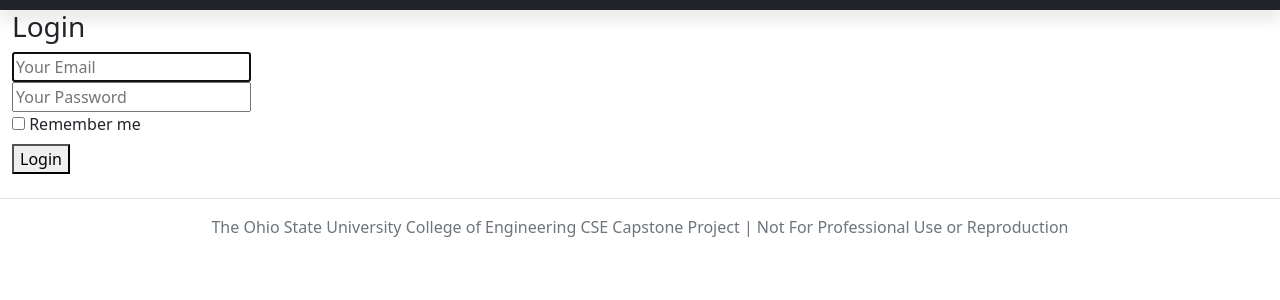
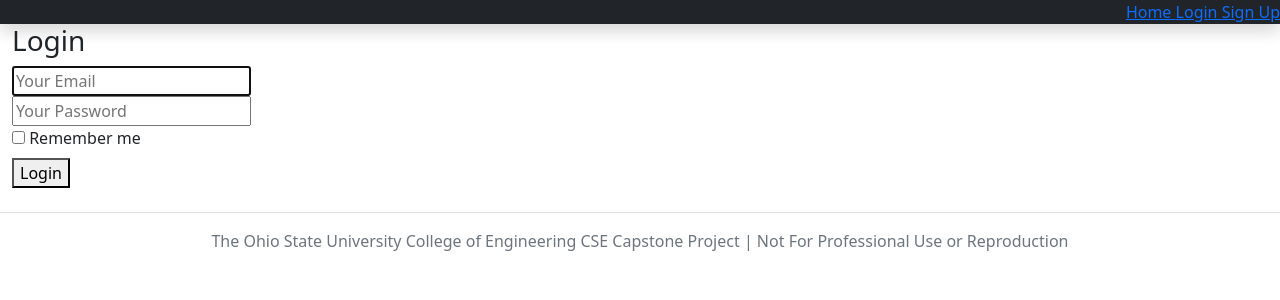
Before and after one commit to nkd7/Product-Dashboard, a Flask app: page /login in a window 1280 px wide. Shown: the top 300 px of the page. Run offline with Flask 2, Linux system fonts and the light colour scheme; some libraries are stand-ins or nearby versions.

Commit message:
Finished login

```diff
--- a/project/auth.py
+++ b/project/auth.py
@@ -1,4 +1,7 @@
-from flask import Blueprint, render_template
+from flask import Blueprint, render_template, redirect, url_for, request, flash
+from flask_login import login_user, login_required, logout_user
+from werkzeug.security import generate_password_hash, check_password_hash
+from .models import User
 from . import db
 
 auth = Blueprint('auth', __name__)
@@ -7,10 +10,54 @@
 def login():
     return render_template('login.html')
 
+@auth.route('/login', methods=['POST'])
+def login_post():
+    # code to validate user password
+    email = request.form.get('email')
+    password = request.form.get('password')
+    remember = True if request.form.get('remember') else False
+
+    user = User.query.filter_by(email=email).first()
+
+    # check if the user actually exists
+    # take the user-supplied password, hash it, and compare it to the hashed password in the database
+    if not user or not check_password_hash(user.password, password):
+        flash('Please check your login details and try again.')
+        return redirect(url_for('auth.login')) # if the user doesn't exist or password is wrong, reload the page
+
+    # if the above check passes, then we know the user has the right credentials
+    login_user(user, remember=remember)
+    return redirect(url_for('home.home_page'))
+
 @auth.route('/signup')
 def signup():
     return render_template('signup.html')
 
+@auth.route('/signup', methods=['POST'])
+def signup_post():
+    # code to validate and add user to database
+    email = request.form.get('email')
+    name = request.form.get('name')
+    password = request.form.get('password')
+
+    user = User.query.filter_by(email=email).first() # if this returns a user, then the email already exists in database
+
+    if user: # if a user is found, we want to redirect back to signup page so user can try again
+        flash('Email address already exists')
+        return redirect(url_for('auth.signup'))
+
+    # create a new user with the form data. Hash the password so the plaintext version isn't saved.
+    new_user = User(email=email, name=name, password=generate_password_hash(password, method='sha256'))
+
+    # add the new user to the database
+    db.session.add(new_user)
+    db.session.commit()
+
+    return redirect(url_for('auth.login'))
+
 @auth.route('/logout')
+@login_required
 def logout():
-    return 'Logout'
+    logout_user()
+
+    return redirect(url_for('auth.login'))
--- a/project/home.py
+++ b/project/home.py
@@ -1,4 +1,5 @@
 from flask import Blueprint, render_template, request
+from flask_login import login_required
 from . import db
 from .GraphGeneration import GraphGenerator
 
@@ -12,6 +13,7 @@
 SmallChartCenter = GraphGenerator('bottomRight')
 
 @home.route('/', methods=["POST", "GET"])
+@login_required
 def home_page():
     if request.method == "POST":  # True if a form was submitted. Otherwise, the default homepage with default charts is given
         if 'product' not in request.form: # CASE: main chart update requested
@@ -27,5 +29,6 @@
 
 
 @home.route('/charts/')
+@login_required
 def charts():
     return render_template("ChartPage.html", page_title='Product Dashboard', topLeft=LeftMainGenerator.generatechart(), topRight=CenterMainGenerator.generatechart(), bottomLeft=RightMainGenerator.generatechart(), bottomRight=SmallChartLeft.generatechart())
--- a/project/models.py
+++ b/project/models.py
@@ -1,6 +1,7 @@
+from flask_login import UserMixin
 from . import db
 
-class User(db.Model):
+class User(UserMixin, db.Model):
     id = db.Column(db.Integer, primary_key=True) # primary keys are required by SQLAlchemy
     email = db.Column(db.String(100), unique=True)
     password = db.Column(db.String(100))
--- a/project/templates/login.html
+++ b/project/templates/login.html
@@ -4,6 +4,13 @@
 <div class="column is-4 is-offset-4">
     <h3 class="title">Login</h3>
     <div class="box">
+        {% with messages = get_flashed_messages() %}
+        {% if messages %}
+            <div class="notification is-danger">
+                {{ messages[0] }}
+            </div>
+        {% endif %}
+        {% endwith %}
         <form method="POST" action="/login">
             <div class="field">
                 <div class="control">
@@ -27,3 +34,22 @@
     </div>
 </div>
 {% endblock %}
+{% block navcontent %}
+<div class="navbar-end">
+    <a href="{{ url_for('home.home_page') }}" class="navbar-item">
+        Home
+    </a>
+    {% if not current_user.is_authenticated %}
+    <a href="{{ url_for('auth.login') }}" class="navbar-item">
+        Login
+    </a>
+    <a href="{{ url_for('auth.signup') }}" class="navbar-item">
+        Sign Up
+    </a>
+    {% endif %}
+    {% if current_user.is_authenticated %}
+    <a href="{{ url_for('auth.logout') }}" class="navbar-item">
+        Logout
+    </a>
+    {% endif %}
+{% endblock %}
```
Also changed, not shown: project/__init__.py (+12 -0 lines), project/templates/signup.html (+26 -0 lines), project/db.sqlite (added).
